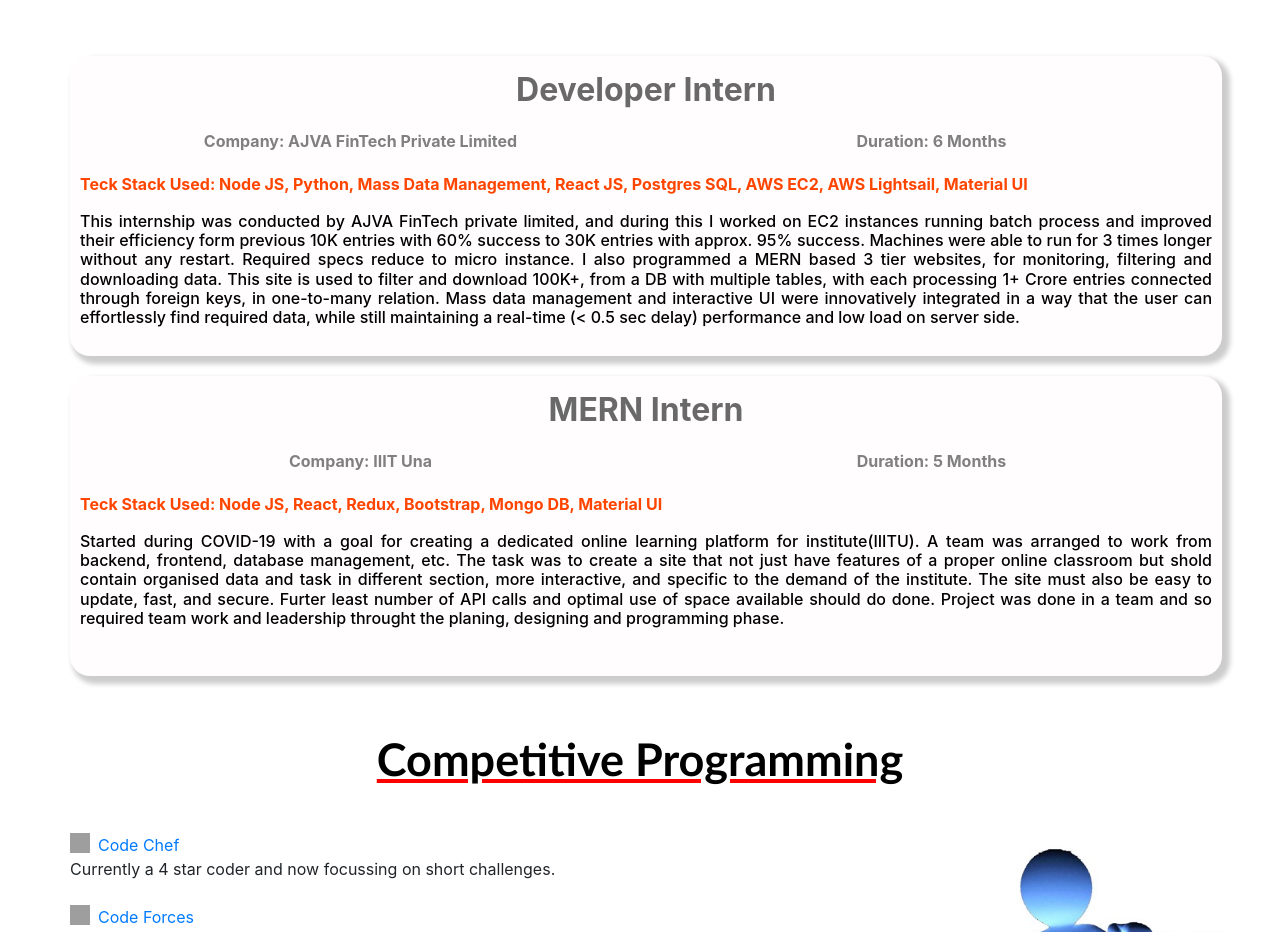
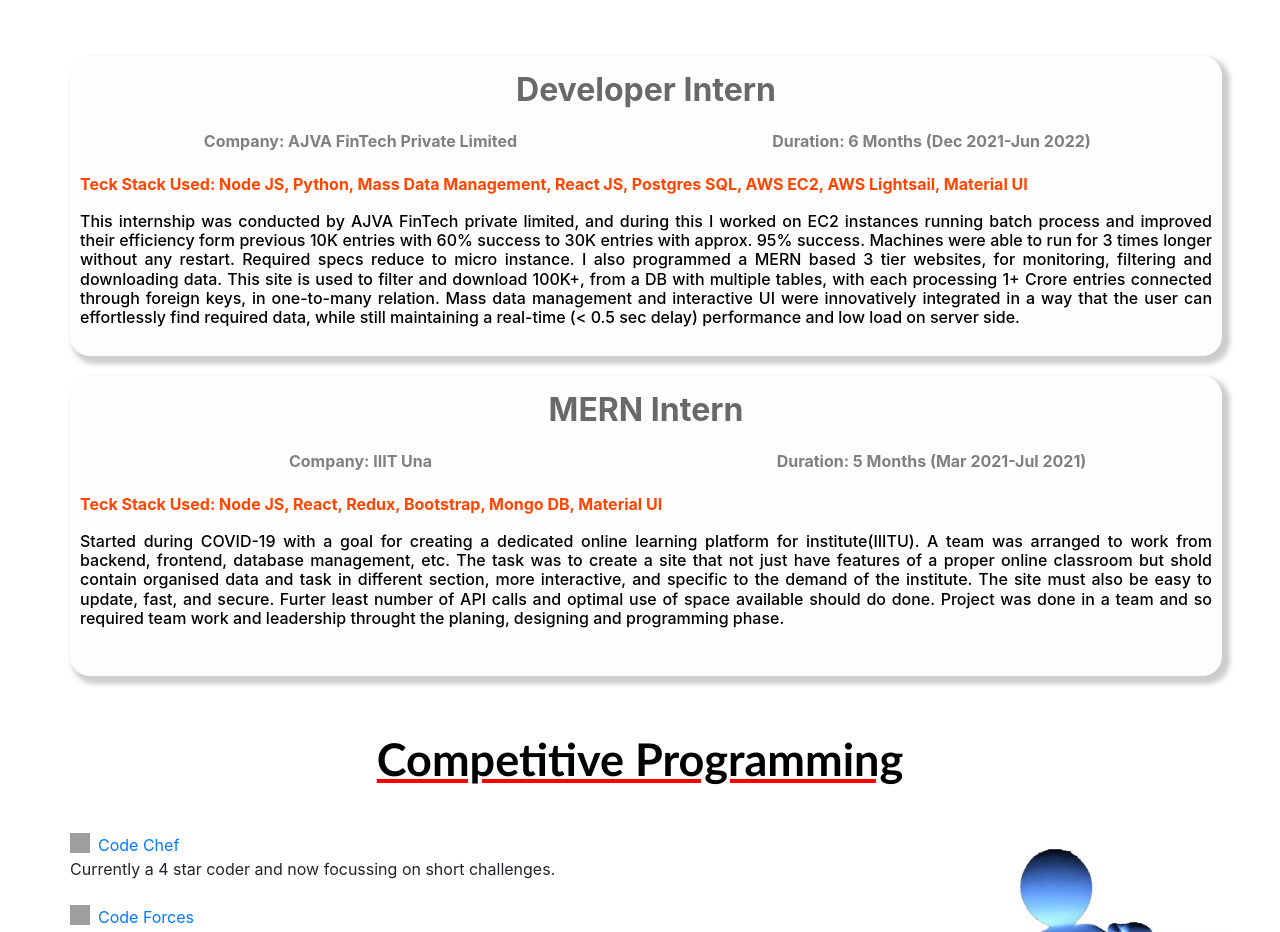
Before and after one commit to Niket-iiitu/Portfolio, a React (Create React App) app: page / in a window 1280 px wide. Shown: the part 1440-2372 px from the top of the page. Built offline with nearby package versions, Linux system fonts and the light colour scheme; grey boxes are pictures that could not be loaded.

Commit message:
correction

```diff
--- a/src/ExpCard/Experience.js
+++ b/src/ExpCard/Experience.js
@@ -22,7 +22,7 @@
         <ExpCard
           title="Developer Intern"
           language="Node JS, Python, Mass Data Management, React JS, Postgres SQL, AWS EC2, AWS Lightsail, Material UI"
-          duration="6 Months"
+          duration="6 Months (Dec 2021-Jun 2022)"
           institute="AJVA FinTech Private Limited"
           description="This internship was conducted by AJVA FinTech private limited, and during this I worked on EC2 instances running batch process and
           improved their efficiency form previous 10K entries with 60% success to 30K entries with approx.
@@ -45,7 +45,7 @@
         <ExpCard
           title="MERN Intern"
           language="Node JS, React, Redux, Bootstrap, Mongo DB, Material UI"
-          duration="5 Months"
+          duration="5 Months (Mar 2021-Jul 2021)"
           institute="IIIT Una"
           description="Started during COVID-19 with a goal for creating a dedicated online learning platform
         for institute(IIITU). A team was arranged to work from backend, frontend, database management, etc.
```
